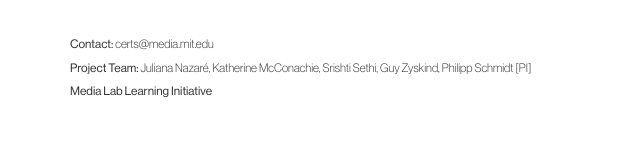
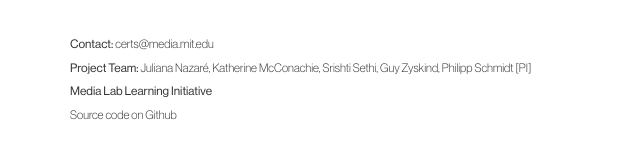
Before and after one commit to blockchain-certificates/cert-viewer, a Flask app: page / in a window 1280 px wide. Shown: the part 641-809 px from the top of the page, without its empty margins (0-640 px from the left). Before the commit the page ends 738 px from the top, so only its background shows below. Run offline with Flask 2, Linux system fonts and the light colour scheme; some libraries are stand-ins or nearby versions.

Commit message:
adding source code links

```diff
--- a/templates/index.html
+++ b/templates/index.html
@@ -55,6 +55,7 @@
           <h6 id="footer-start">Contact: <span class="font-light"><a href="mailto:certs@media.mit.edu">certs@media.mit.edu</a></span></h6>
             <h6>Project Team: <span class="font-light">Juliana Nazar&eacute;, Katherine McConachie, Srishti Sethi, Guy Zyskind, Philipp Schmidt [PI]</span></h6>
             <h6><span class="no-wrap">Media Lab </span><span class="no-wrap">Learning Initiative</span></h6>
+            <h6><span class="font-light"><a href="https://github.com/ml-learning/certs.media.mit.edu">Source code on Github</a></h6>
         </div>
       </div>
 
```
Also changed, not shown: README.md.
